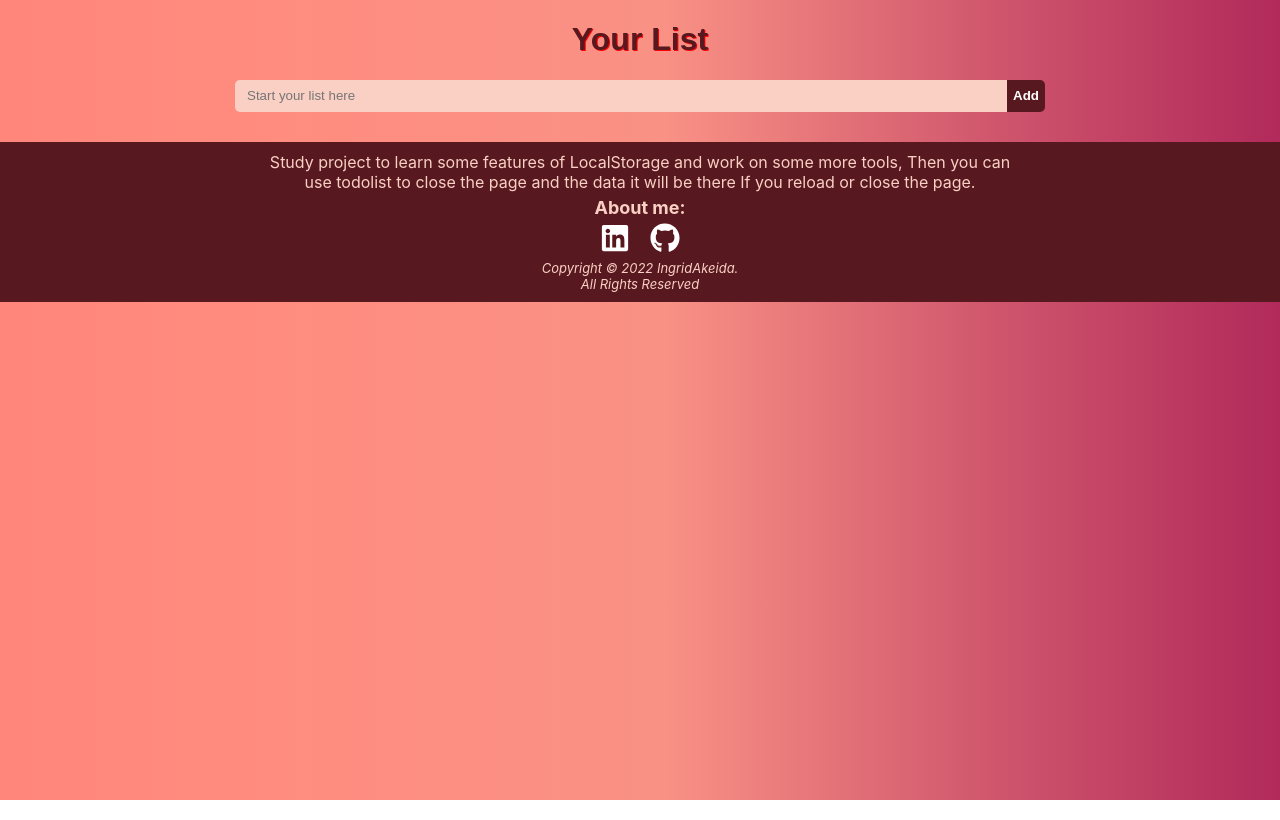
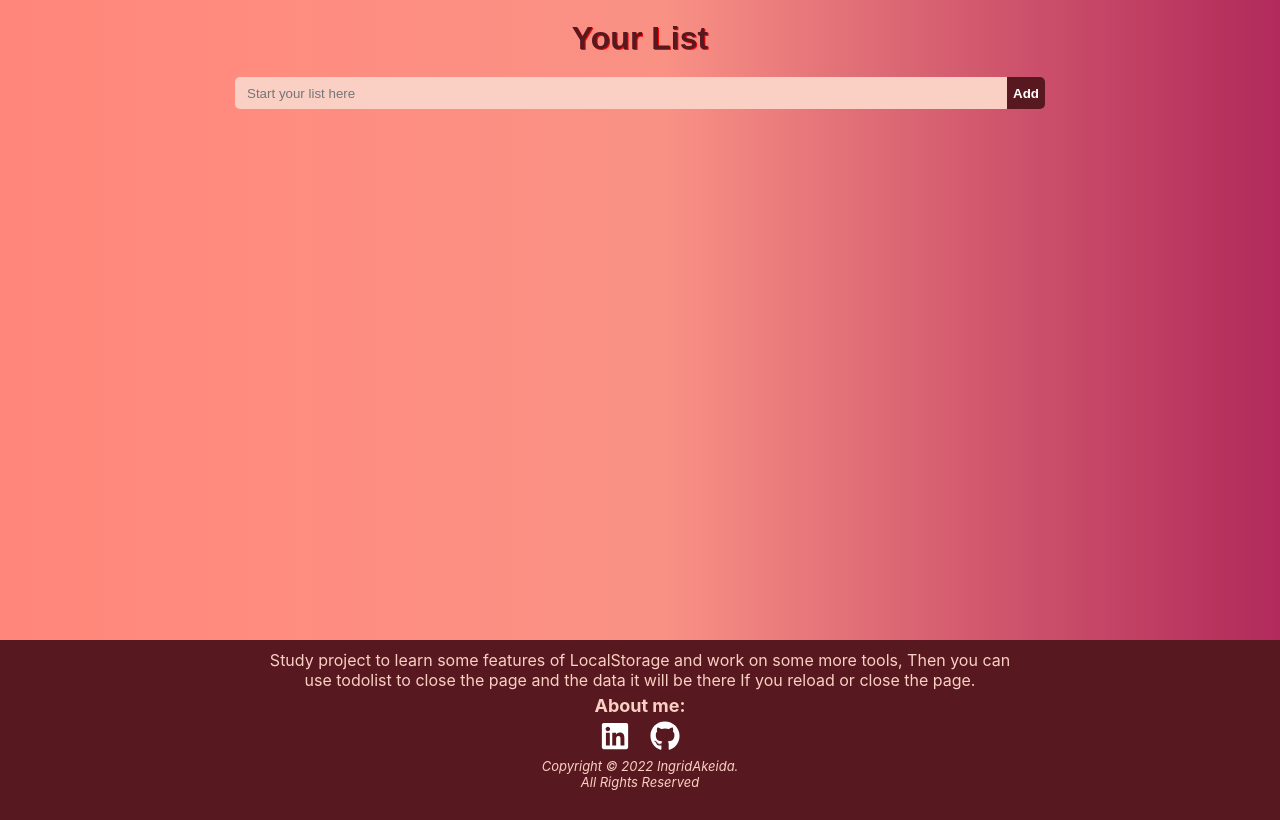
Before and after one commit to IngridAkeida/to-do-list, a React (Create React App) app: page / in a window 1280 px wide. Built offline with nearby package versions, Linux system fonts and the light colour scheme.

Commit message:
update commit

```diff
--- a/src/components/Footer/styledFooter.js
+++ b/src/components/Footer/styledFooter.js
@@ -3,7 +3,7 @@ import styled from "styled-components";
 export const StyledFooter = styled.footer`
   bottom: 0;
   background: #58181f;
-  height: 20%;
+  height: 20vh;
   width: 100%;
   padding: 10px 0;
   color: #fad0c4;
--- a/src/components/Lists/Index.js
+++ b/src/components/Lists/Index.js
@@ -56,7 +56,7 @@ function TodoList() {
   }, [list]);
 
   return (
-    <div style={{height: '80%', width: '100%'}}>
+    <div style={{height: '80vh', width: '100%'}}>
       <StyledTitle> Your List </StyledTitle>
       <StyledInput
         type="text"
--- a/src/components/Lists/styledTodoList.js
+++ b/src/components/Lists/styledTodoList.js
@@ -3,6 +3,8 @@ import styled from "styled-components";
 export const StyledTitle = styled.h1`
   font-family: sans-serif;
   color: #58181f;
+  margin: 0;
+  padding: 20px;
   text-shadow: 1px 1px 0px #ff0000;
 `
 
--- a/src/styledApp.js
+++ b/src/styledApp.js
@@ -2,7 +2,7 @@ import styled from "styled-components";
 
 const StyledApp = styled.div`
   text-align: center;
-  height: 100%;
+  height: 100vh;
   display: block;
 `
 
```
